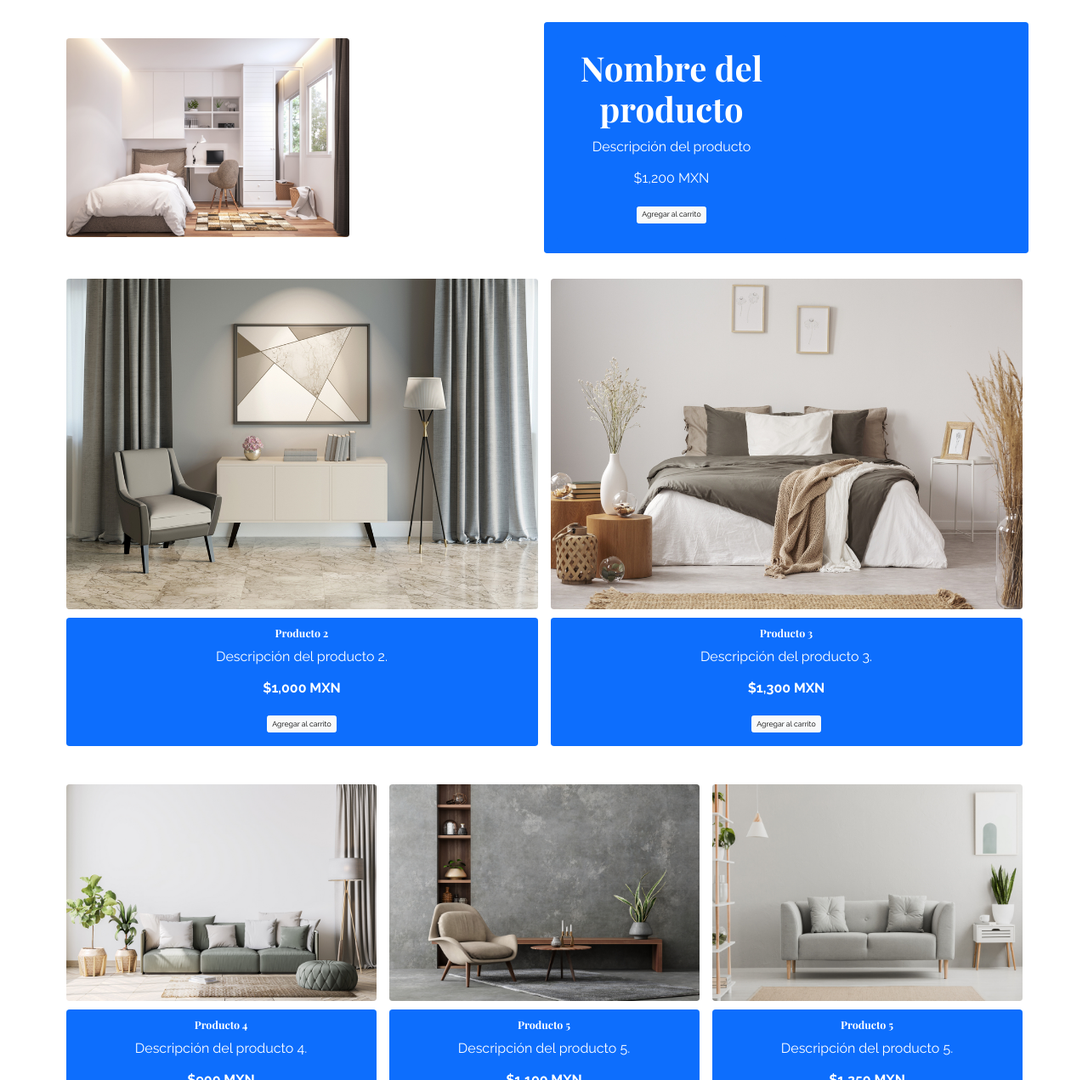
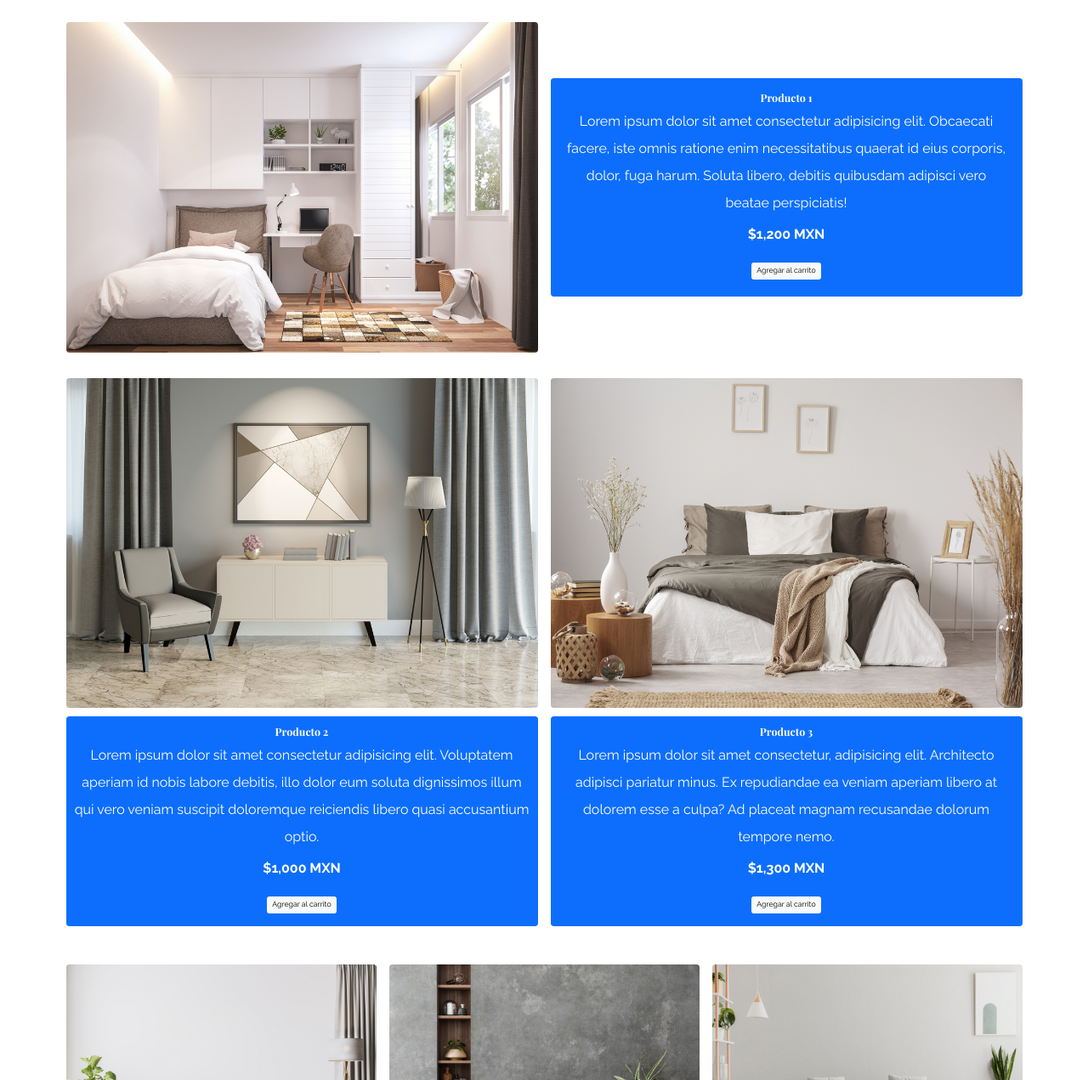
Before and after one commit to TemperedKirin/FeF_proyecto-final, a plain HTML site: page index.html in a window 1280 px wide. Shown: the part 709-1980 px from the top of the page at 85% size. Drawn offline with nearby package versions, Linux system fonts and the light colour scheme.

Commit message:
_Se corrigen contenedores de producto 1

```diff
--- a/css/style.css
+++ b/css/style.css
@@ -41,12 +41,9 @@ h2, h3 { font-size: 4rem; }
     display: flex;
     align-items: center; /* Centra verticalmente el contenido */
 }
+
 /*Media Query*/
-@media (max-width: 768px) {
-  .hero-section {
-    height: 55rem;
-  }
-}
+
 /** Reescribir colores */
 :root {
   --bs-blue: #037BC0;
--- a/index.html
+++ b/index.html
@@ -78,22 +78,24 @@
 
             <!--Producto 1-->
             <div class="row align-items-center mb-5">
-                <div class="col-md-6">
+
                     <!--Imagen producto 1-->
-                    <div class="col-md-6">
-                        <img src="img/producto1.jpg" alt="Producto 1" class="img-fluid producto-img rounded">
+                    <div class="col-md-6" d-flex align-items-center>
+                        <img src="img/producto1.jpg" alt="Producto 1" class="img-fluid producto-img rounded w-100">
                     </div>
-                </div>
-                <div class="col-md-6 bg-primary text-white p-4 rounded">
+
+
                     <!---Titulo, descripción, precio, botón-->
-                    <div class="col-md-6 bg-primary text-white p-4 rounded">
-                        <h3 class="h5-mb-2" style="font-family: 'Playfair Display', serif;">Nombre del producto</h3>
-                        <p class="mb-2" style="font-family: 'Raleway', sans-serif;">Descripción del producto</p>
-                        <p class="fe-bold mb-3">$1,200 MXN</p>
-                        <a href="#" class="btn btn-light btn-sm">Agregar al carrito</a>
-
+                   <div class="col-md-6">
+                        <div class="bg-primary text-white p-4 rounded text-center h-100">
+                            <h3 class="h5 mb-2" style="font-family: 'Playfair Display', serif;">Producto 1</h3>
+                            <p class="mb-2" style="font-family: 'Raleway', sans-serif;">
+                                Lorem ipsum dolor sit amet consectetur adipisicing elit. Obcaecati facere, iste omnis ratione enim necessitatibus quaerat id eius corporis, dolor, fuga harum. Soluta libero, debitis quibusdam adipisci vero beatae perspiciatis!
+                            </p>
+                            <p class="fw-bold mb-3">$1,200 MXN</p>
+                            <a href="#" class="btn btn-light btn-sm">Agregar al carrito</a>
+                        </div>
                     </div>
-                </div>
             </div>
 
             <!--Producto 2 y 3-->
@@ -105,7 +107,7 @@
                     <img src="img/producto2.jpg" alt="Producto 2" class="img-fluid rounded">
                     <div class="bg-primary text-white p-3 mt-3 rounded">
                         <h3 class="h5 mb-2" style="font-family: 'Playfair Display', serif;">Producto 2</h3>
-                        <p class="mb-2" style="font-family: 'Raleway', sans-serif;">Descripción del producto 2.</p>
+                        <p class="mb-2" style="font-family: 'Raleway', sans-serif;">Lorem ipsum dolor sit amet consectetur adipisicing elit. Voluptatem aperiam id nobis labore debitis, illo dolor eum soluta dignissimos illum qui vero veniam suscipit doloremque reiciendis libero quasi accusantium optio.</p>
                         <p class="fw-bold mb-3">$1,000 MXN</p>
                         <a href="#" class="btn btn-light btn-sm">Agregar al carrito</a>
                     </div>
@@ -116,7 +118,7 @@
                     <img src="img/producto3.jpg" alt="Producto 3" class="img-fluid rounded">
                     <div class="bg-primary text-white p-3 mt-3 rounded">
                         <h3 class="h5 mb-2" style="font-family: 'Playfair Display', serif;">Producto 3</h3>
-                        <p class="mb-2" style="font-family: 'Raleway', sans-serif;">Descripción del producto 3.</p>
+                        <p class="mb-2" style="font-family: 'Raleway', sans-serif;">Lorem ipsum dolor sit amet consectetur, adipisicing elit. Architecto adipisci pariatur minus. Ex repudiandae ea veniam aperiam libero at dolorem esse a culpa? Ad placeat magnam recusandae dolorum tempore nemo.</p>
                         <p class="fw-bold mb-3">$1,300 MXN</p>
                         <a href="#" class="btn btn-light btn-sm">Agregar al carrito</a>
                     </div>
@@ -133,7 +135,7 @@
                     <img src="img/producto4.jpg" alt="Producto 4" class="img-fluid rounded">
                     <div class="bg-primary text-white p-3 mt-3 rounded">
                         <h3 class="h5 mb-2" style="font-family: 'Playfair Display', serif;">Producto 4</h3>
-                        <p class="mb-2" style="font-family: 'Raleway', sans-serif;">Descripción del producto 4.</p>
+                        <p class="mb-2" style="font-family: 'Raleway', sans-serif;">Lorem ipsum dolor sit amet consectetur, adipisicing elit. Ad, delectus molestias quos enim fuga aliquam expedita aut laboriosam nam nihil fugit in? Optio error maxime commodi possimus placeat, perspiciatis laudantium?</p>
                         <p class="fw-bold mb-3">$900 MXN</p>
                         <a href="#" class="btn btn-light btn-sm">Agregar al carrito</a>
                     </div>
@@ -143,7 +145,7 @@
                     <img src="img/producto5.jpg" alt="Producto 5" class="img-fluid rounded">
                     <div class="bg-primary text-white p-3 mt-3 rounded">
                         <h3 class="h5 mb-2" style="font-family: 'Playfair Display', serif;">Producto 5</h3>
-                        <p class="mb-2" style="font-family: 'Raleway', sans-serif;">Descripción del producto 5.</p>
+                        <p class="mb-2" style="font-family: 'Raleway', sans-serif;">Lorem ipsum dolor, sit amet consectetur adipisicing elit. Quas reprehenderit sint hic dolores expedita, temporibus rem dicta ab corporis optio modi, omnis sequi fuga quia id, libero voluptas iste vel.</p>
                         <p class="fw-bold mb-3">$1,100 MXN</p>
                         <a href="#" class="btn btn-light btn-sm">Agregar al carrito</a>
                     </div>
@@ -154,7 +156,7 @@
                     <img src="img/producto6.jpg" alt="Producto 6" class="img-fluid rounded">
                     <div class="bg-primary text-white p-3 mt-3 rounded">
                         <h3 class="h5 mb-2" style="font-family: 'Playfair Display', serif;">Producto 5</h3>
-                        <p class="mb-2" style="font-family: 'Raleway', sans-serif;">Descripción del producto 5.</p>
+                        <p class="mb-2" style="font-family: 'Raleway', sans-serif;">Lorem ipsum dolor sit amet consectetur adipisicing elit. Fugit ea libero odit reprehenderit fuga, nulla aliquam at accusamus beatae harum amet sunt! Totam sed unde sequi exercitationem animi autem molestias.</p>
                         <p class="fw-bold mb-3">$1,250 MXN</p>
                         <a href="#" class="btn btn-light btn-sm">Agregar al carrito</a>
                     </div>
```
